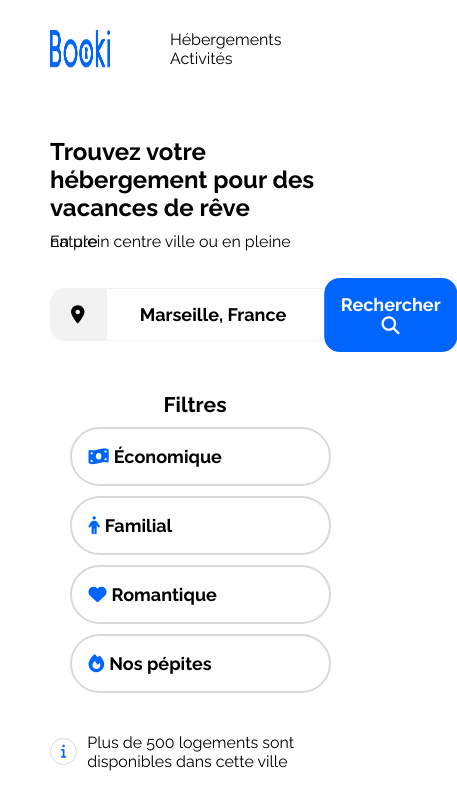
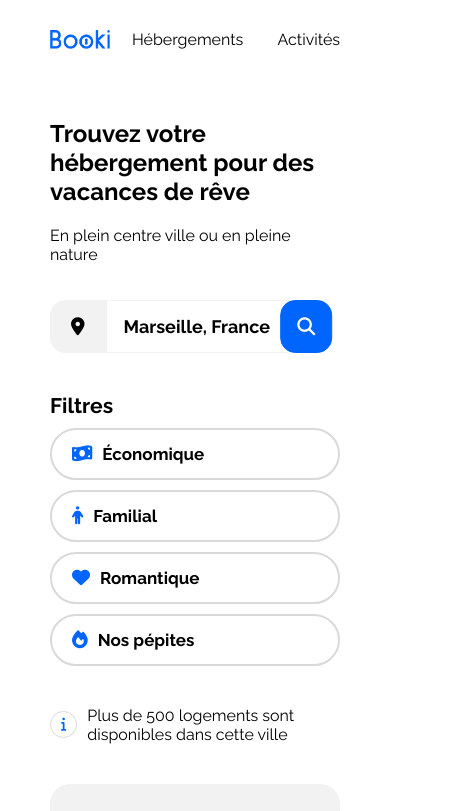
Before and after one commit to ltrcelia/Booki, a plain HTML site: page index.html in a window 390 px wide. Shown: the top 811 px of the page, 457 px wide, since content can reach past the window. Drawn offline with Linux system fonts and the light colour scheme.

Commit message:
25/10/23 Modifications documents

```diff
--- a/css/style.css
+++ b/css/style.css
@@ -49,12 +49,16 @@ nav {
     justify-content: space-between;
 }
 
-nav img {
+.logo-booki {
     width: 60px;
 }
+
 .menu a {
-    margin: 0 0 0 60px;
     padding: 28px 0;
+}
+
+.menu .a-activites {
+    margin-left: 60px;
 }
 
 .menu a:hover {
@@ -143,30 +147,32 @@ footer {
 }
 
 .title-page {
-    line-height: 90%;
     padding: 0 0 20px 0;
 }
 
 /****** Form ******/
-form {
+.form-container {
     display: flex;
+}
+
+.form-container .fa-location-dot,
+.form-container input,
+.btn-search {
+    font-size: var(--font-size-large);
+    font-weight: var(--font-weight-bold);
 }
 
 .form-container .fa-location-dot {
     background-color: var(--main-bg-color);
     color: black;
     border: 1px solid var(--main-bg-color);
-    font-size: var(--font-size-large);
     border-radius: 15px 0 0 15px;
     padding: 25px 20px;
 }
 
-.form-container input {
+.input-field {
     border: 1px solid var(--main-bg-color);
     text-align: center;
-    padding: 15px 0;
-    font-weight: var(--font-weight-bold);
-    font-size: var(--font-size-large);
 }
 
 .btn-search {
@@ -175,9 +181,6 @@ form {
     border: 1px solid var(--main-color);
     background-color: var(--main-color);
     border-radius: 0 15px 15px 0;
-    font-weight: var(--font-weight-bold);
-    font-size: var(--font-size-large);
-    display: inline;
 }
 
 .btn-search:hover {
@@ -192,27 +195,28 @@ form {
 .filtres {
     display: flex;
     align-items: baseline;
+    padding: 40px 0;
+    gap: 15px;
+}
+
+.filtres,
+.filtres .btn,
+.filtres i {
     font-weight: var(--font-weight-bold);
     font-size: var(--font-size-large);
-    padding: 40px 0;
-    gap: 7px;
 }
 
 .filtres i {
     padding-right: 10px;
-    font-size: var(--font-size-large);
 }
 
 .filtres .btn {
     display: flex;
     align-items: baseline;
     background-color: white;
+    border-radius: 50px;
     border: 2px solid var(--border-grey);
-    border-radius: 50px;
     padding: 14px 20px;
-    margin-left: 10px;
-    font-weight: var(--font-weight-bold);
-    font-size: var(--font-size-large);
 }
 
 .filtres .btn:hover {
@@ -360,12 +364,13 @@ form {
 /****** Media queries ***********/
 /* Medium devices (tablets, less/equal than 1024px) */
 @media (max-width: 1024px) {
-    .fa-magnifying-glass {
+   .btn-search .i-search {
         display: none;
     }
 
     .filtres {
-        align-items: center;
+        display: flex;
+        flex-wrap: wrap;
     }
 
     .hebergements-and-populaires {
@@ -383,6 +388,7 @@ form {
 
     .populaires-cards {
         display: flex;
+        align-items: center;
         flex-direction: column;
     }
 
@@ -394,10 +400,6 @@ form {
         width: 23%;
     }
 
-    .activites-cards .card {
-        align-content: space-between;
-    }
-
     .activites-cards img {
         width: 100%;
         height: 200px;
@@ -405,59 +407,46 @@ form {
 }
 
 /* Small devices (phones, less than 768px) */
-@media (max-width: 767.98px) {.title-page h1 {
-        line-height: 28px;
-    }
-
-    .title-page p {
-        line-height: 0;
+@media (max-width: 767.98px) {
+    .menu .a-activites {
+        margin-left: 30px;
     }
 
     .menu a:hover {
         border-top: none;
         border-bottom: 2px solid var(--main-color);
-        color: var(--main-color);
     }
 
-    form {
-        align-items: center;
+    .form-container input {
+        width: 75%;
     }
 
-    .form-container a {
+    .btn-search .txt-search {
         display: none;
     }
 
-    .form-container input {
-        padding-right: 70px;
-    }
-
-    .btn-search a{
-        display: none;
-    }
-
-    .btn-search {
-        border-radius: 15px;
-        transform: translate(-50%);
-    }
-
-    .btn-search i {
+    .btn-search .i-search {
         display: inline;
         color: white;
         font-size: var(--font-size-large);
     }
 
+    .btn-search {
+        border-radius: 15px;
+        transform: translate(-15%);
+    }
+
     .filtres {
         flex-direction: column;
-
         gap: 10px;
     }
 
     .filtres i {
-        padding-right: 5px;
+        padding-right: 10px;
     }
     .filtres .btn {
-        width: 90%;
-        padding: var(--font-size-medium);
+        width: 100%;
+        font-size: var(--font-size-medium);
     }
 
     .hebergements-cards {
@@ -476,10 +465,6 @@ form {
         width: 100%;
     }
 
-    .populaires-cards .card-content {
-        padding-right: 5px;
-    }
-
     .activites-cards {
         align-items: center;
         display: flex;
@@ -496,6 +481,7 @@ form {
 
     .footer-container {
         display: flex;
+        white-space: nowrap;
         flex-direction: column;
         gap: 50px;
         padding: 10px;
@@ -504,6 +490,5 @@ form {
     .footer-elements a {
         display: flex;
         flex-direction: row;
-        white-space: nowrap;
     }
 }
--- a/index.html
+++ b/index.html
@@ -16,10 +16,10 @@
     <div class="main-container">
         <header>
             <nav>
-                <img src="images/logo/Booki.png" alt="logo de Booki">
+                <img src="images/logo/Booki.png" alt="logo de Booki" class="logo-booki">
                 <div class="menu">
                     <a href="#hebergements-marseille">Hébergements</a>
-                    <a href="#actives-marseille">Activités</a>
+                    <a href="#actives-marseille" class="a-activites">Activités</a>
                 </div>
             </nav>
         </header>
@@ -30,22 +30,22 @@
                     <h1>Trouvez votre hébergement pour des vacances de rêve</h1>
                     <p>En plein centre ville ou en pleine nature</p>
                 </div>
-                <div class="form-container">
-                    <form action="search" method="get">
+                <form action="search" method="get">
+                    <div class="form-container">
                         <i class="fa-solid fa-location-dot fa-lg"></i>
-                        <input type="text" id="name" name="name" required minlength="4" maxlength="50" size="20" value="Marseille, France">
+                        <input type="text" id="city" name="city" value="Marseille, France" class="input-field">
                         <button type="submit" class="btn-search">
-                            Rechercher
-                            <i class="fa-solid fa-magnifying-glass"></i>
+                            <span class="txt-search">Rechercher</span>
+                            <i class="fa-solid fa-magnifying-glass i-search"></i>
                         </button>
-                    </form>
-                </div>
+                    </div>
+                </form>
                 <div class="filtres">
                     <h3>Filtres</h3>
-                    <button class="btn"><i class="fa-solid fa-money-bill-wave fa-lg"></i> Économique</button>
-                    <button class="btn"><i class="fa-solid fa-person fa-lg"></i> Familial</button>
-                    <button class="btn"><i class="fa-solid fa-heart fa-lg"></i> Romantique</button>
-                    <button class="btn"><i class="fa-solid fa-fire fa-lg"></i> Nos pépites</button>
+                    <button class="btn"><i class="fa-solid fa-money-bill-wave"></i> Économique</button>
+                    <button class="btn"><i class="fa-solid fa-person"></i> Familial</button>
+                    <button class="btn"><i class="fa-solid fa-heart"></i> Romantique</button>
+                    <button class="btn"><i class="fa-solid fa-fire"></i> Nos pépites</button>
                 </div>
                 <div class="infos">
                     <i class="fa-solid fa-info fa-sm"></i>
```
